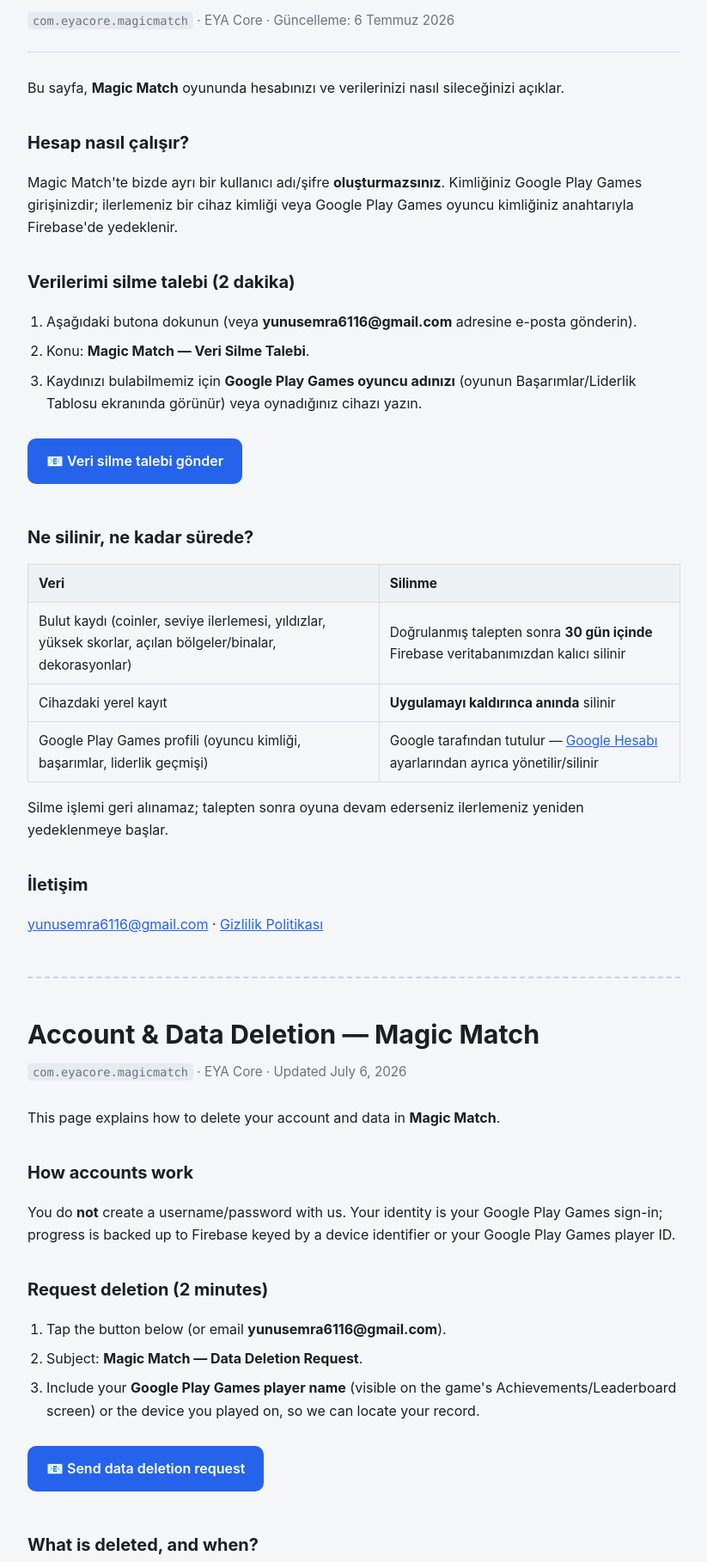
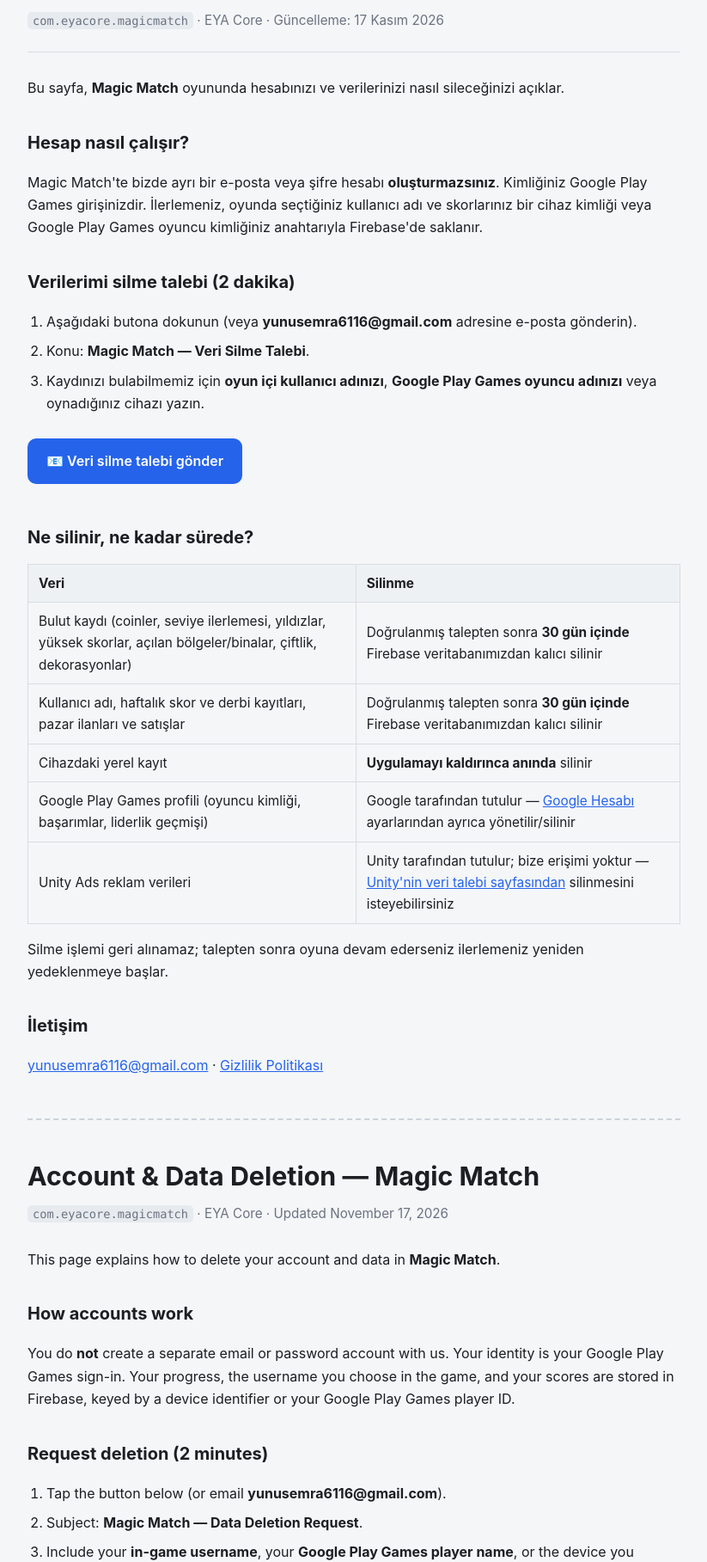
Before and after one commit to yunusemre-61/magicmatch-legal, a plain HTML site: page delete-account.html in a window 1280 px wide. Shown: the part 85-1902 px from the top of the page at 86% size, without its empty margins (228-1051 px from the left). Drawn offline with Linux system fonts and the light colour scheme.

Commit message:
Update privacy policy and deletion page: Unity Ads, in-game username, no real-money purchases
Co-Authored-By: Claude Opus 5.5 <noreply@anthropic.com>

```diff
--- a/delete-account.html
+++ b/delete-account.html
@@ -42,29 +42,31 @@
 
 <header>
   <h1>Hesap ve Veri Silme — Magic Match</h1>
-  <div class="eff"><span class="pkg">com.eyacore.magicmatch</span> · EYA Core · Güncelleme: 6 Temmuz 2026</div>
+  <div class="eff"><span class="pkg">com.eyacore.magicmatch</span> · EYA Core · Güncelleme: 17 Kasım 2026</div>
 </header>
 
 <p>Bu sayfa, <strong>Magic Match</strong> oyununda hesabınızı ve verilerinizi nasıl sileceğinizi açıklar.</p>
 
 <h2>Hesap nasıl çalışır?</h2>
-<p>Magic Match'te bizde ayrı bir kullanıcı adı/şifre <strong>oluşturmazsınız</strong>. Kimliğiniz Google Play Games girişinizdir; ilerlemeniz bir cihaz kimliği veya Google Play Games oyuncu kimliğiniz anahtarıyla Firebase'de yedeklenir.</p>
+<p>Magic Match'te bizde ayrı bir e-posta veya şifre hesabı <strong>oluşturmazsınız</strong>. Kimliğiniz Google Play Games girişinizdir. İlerlemeniz, oyunda seçtiğiniz kullanıcı adı ve skorlarınız bir cihaz kimliği veya Google Play Games oyuncu kimliğiniz anahtarıyla Firebase'de saklanır.</p>
 
 <h2>Verilerimi silme talebi (2 dakika)</h2>
 <ol>
   <li>Aşağıdaki butona dokunun (veya <strong>yunusemra6116@gmail.com</strong> adresine e-posta gönderin).</li>
   <li>Konu: <strong>Magic Match — Veri Silme Talebi</strong>.</li>
-  <li>Kaydınızı bulabilmemiz için <strong>Google Play Games oyuncu adınızı</strong> (oyunun Başarımlar/Liderlik Tablosu ekranında görünür) veya oynadığınız cihazı yazın.</li>
+  <li>Kaydınızı bulabilmemiz için <strong>oyun içi kullanıcı adınızı</strong>, <strong>Google Play Games oyuncu adınızı</strong> veya oynadığınız cihazı yazın.</li>
 </ol>
 
-<a class="btn" href="mailto:yunusemra6116@gmail.com?subject=Magic%20Match%20—%20Veri%20Silme%20Talebi&amp;body=Google%20Play%20Games%20oyuncu%20adım:%20%0AOynadığım%20cihaz:%20%0A%0AMagic%20Match%20bulut%20verilerimin%20silinmesini%20talep%20ediyorum.">📧 Veri silme talebi gönder</a>
+<a class="btn" href="mailto:yunusemra6116@gmail.com?subject=Magic%20Match%20—%20Veri%20Silme%20Talebi&amp;body=Oyun%20içi%20kullanıcı%20adım:%20%0AGoogle%20Play%20Games%20oyuncu%20adım:%20%0AOynadığım%20cihaz:%20%0A%0AMagic%20Match%20verilerimin%20silinmesini%20talep%20ediyorum.">📧 Veri silme talebi gönder</a>
 
 <h2>Ne silinir, ne kadar sürede?</h2>
 <table>
   <tr><th>Veri</th><th>Silinme</th></tr>
-  <tr><td>Bulut kaydı (coinler, seviye ilerlemesi, yıldızlar, yüksek skorlar, açılan bölgeler/binalar, dekorasyonlar)</td><td>Doğrulanmış talepten sonra <strong>30 gün içinde</strong> Firebase veritabanımızdan kalıcı silinir</td></tr>
+  <tr><td>Bulut kaydı (coinler, seviye ilerlemesi, yıldızlar, yüksek skorlar, açılan bölgeler/binalar, çiftlik, dekorasyonlar)</td><td>Doğrulanmış talepten sonra <strong>30 gün içinde</strong> Firebase veritabanımızdan kalıcı silinir</td></tr>
+  <tr><td>Kullanıcı adı, haftalık skor ve derbi kayıtları, pazar ilanları ve satışlar</td><td>Doğrulanmış talepten sonra <strong>30 gün içinde</strong> Firebase veritabanımızdan kalıcı silinir</td></tr>
   <tr><td>Cihazdaki yerel kayıt</td><td><strong>Uygulamayı kaldırınca anında</strong> silinir</td></tr>
   <tr><td>Google Play Games profili (oyuncu kimliği, başarımlar, liderlik geçmişi)</td><td>Google tarafından tutulur — <a href="https://myaccount.google.com/">Google Hesabı</a> ayarlarından ayrıca yönetilir/silinir</td></tr>
+  <tr><td>Unity Ads reklam verileri</td><td>Unity tarafından tutulur; bize erişimi yoktur — <a href="https://unity.com/data-request">Unity'nin veri talebi sayfasından</a> silinmesini isteyebilirsiniz</td></tr>
 </table>
 
 <p>Silme işlemi geri alınamaz; talepten sonra oyuna devam ederseniz ilerlemeniz yeniden yedeklenmeye başlar.</p>
@@ -76,29 +78,31 @@
 
 <header style="border:0;padding-bottom:0;">
   <h1>Account &amp; Data Deletion — Magic Match</h1>
-  <div class="eff"><span class="pkg">com.eyacore.magicmatch</span> · EYA Core · Updated July 6, 2026</div>
+  <div class="eff"><span class="pkg">com.eyacore.magicmatch</span> · EYA Core · Updated November 17, 2026</div>
 </header>
 
 <p>This page explains how to delete your account and data in <strong>Magic Match</strong>.</p>
 
 <h2>How accounts work</h2>
-<p>You do <strong>not</strong> create a username/password with us. Your identity is your Google Play Games sign-in; progress is backed up to Firebase keyed by a device identifier or your Google Play Games player ID.</p>
+<p>You do <strong>not</strong> create a separate email or password account with us. Your identity is your Google Play Games sign-in. Your progress, the username you choose in the game, and your scores are stored in Firebase, keyed by a device identifier or your Google Play Games player ID.</p>
 
 <h2>Request deletion (2 minutes)</h2>
 <ol>
   <li>Tap the button below (or email <strong>yunusemra6116@gmail.com</strong>).</li>
   <li>Subject: <strong>Magic Match — Data Deletion Request</strong>.</li>
-  <li>Include your <strong>Google Play Games player name</strong> (visible on the game's Achievements/Leaderboard screen) or the device you played on, so we can locate your record.</li>
+  <li>Include your <strong>in-game username</strong>, your <strong>Google Play Games player name</strong>, or the device you played on, so we can locate your record.</li>
 </ol>
 
-<a class="btn" href="mailto:yunusemra6116@gmail.com?subject=Magic%20Match%20—%20Data%20Deletion%20Request&amp;body=My%20Google%20Play%20Games%20player%20name:%20%0AThe%20device%20I%20played%20on:%20%0A%0AI%20request%20deletion%20of%20my%20Magic%20Match%20cloud%20data.">📧 Send data deletion request</a>
+<a class="btn" href="mailto:yunusemra6116@gmail.com?subject=Magic%20Match%20—%20Data%20Deletion%20Request&amp;body=My%20in-game%20username:%20%0AMy%20Google%20Play%20Games%20player%20name:%20%0AThe%20device%20I%20played%20on:%20%0A%0AI%20request%20deletion%20of%20my%20Magic%20Match%20data.">📧 Send data deletion request</a>
 
 <h2>What is deleted, and when?</h2>
 <table>
   <tr><th>Data</th><th>Deletion</th></tr>
-  <tr><td>Cloud save (coins, level progress, stars, high scores, unlocked zones/buildings, decorations)</td><td>Permanently deleted from our Firebase database <strong>within 30 days</strong> of a verified request</td></tr>
+  <tr><td>Cloud save (coins, level progress, stars, high scores, unlocked zones/buildings, farm, decorations)</td><td>Permanently deleted from our Firebase database <strong>within 30 days</strong> of a verified request</td></tr>
+  <tr><td>Username, weekly score and derby entries, marketplace listings and sales</td><td>Permanently deleted from our Firebase database <strong>within 30 days</strong> of a verified request</td></tr>
   <tr><td>Local save on device</td><td>Removed <strong>immediately when you uninstall</strong> the app</td></tr>
   <tr><td>Google Play Games profile (player ID, achievements, leaderboard history)</td><td>Retained by Google — manage/delete separately via your <a href="https://myaccount.google.com/">Google Account</a></td></tr>
+  <tr><td>Unity Ads ad data</td><td>Held by Unity; we cannot access it — request deletion via <a href="https://unity.com/data-request">Unity's data request page</a></td></tr>
 </table>
 
 <p>Deletion is irreversible; if you keep playing after a request, your progress will begin backing up again.</p>
```
